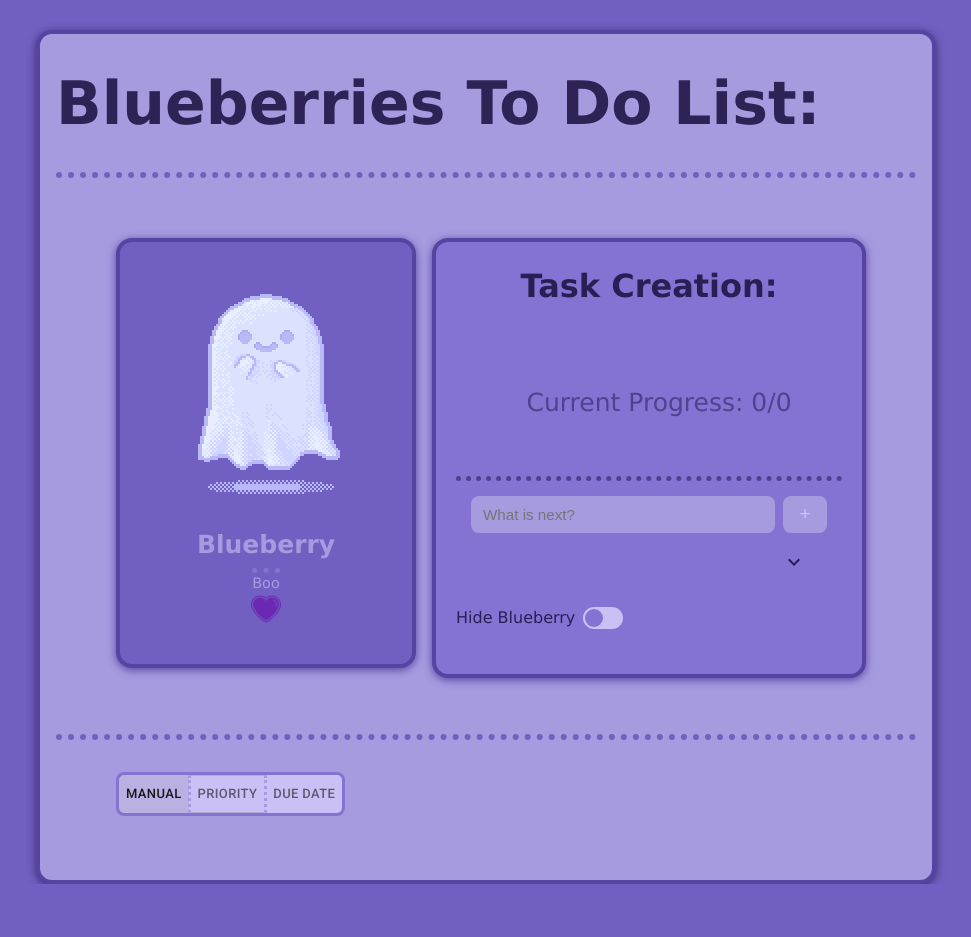
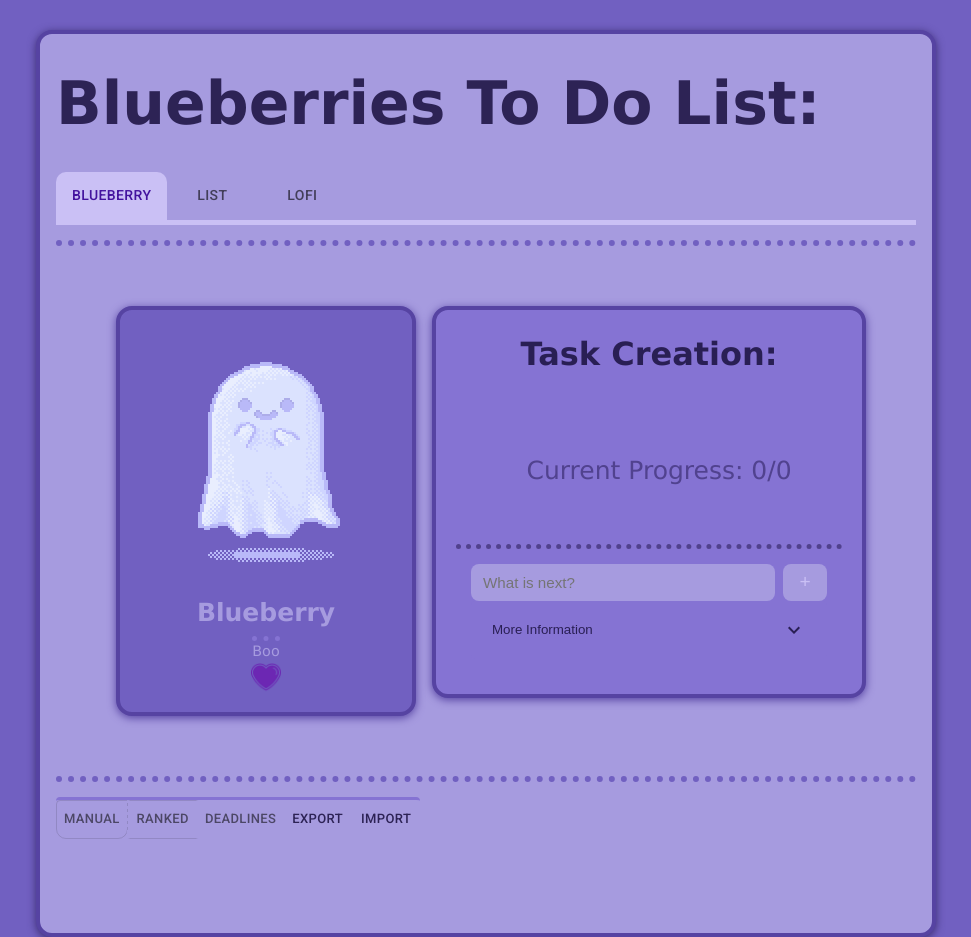
Before and after one commit to RS550/To-Do-App, a React (Vite) app: page / in a window 1280 px wide. Shown: the whole page, without its empty margins (154-1125 px from the left). Before the commit the page ends 884 px from the top, so only its background shows below. Built offline with nearby package versions, Linux system fonts and the light colour scheme.

Commit message:
Updated tabs

```diff
--- a/src/App.css
+++ b/src/App.css
@@ -1,6 +1,6 @@
 /* ===== Preset Colors ===== */
 :root {
-    --c8: #0f0c1d;
+    --c8: #a69bdfa8;
     --c7: #201647e7;
     --c6: #3a2c70;
     --c5: #3a2c70b1;
@@ -64,62 +64,15 @@ header h1 {
   margin-bottom: 24px;
 }
 
-/* Toggle switch for showing/hiding the pet card */
-.toggleSwitch {
-  display: flex;
-  align-items: center;
-  gap: 8px;
-  cursor: pointer;
-  user-select: none;
-}
-
-.toggleSwitch input {
-  display: none;
-}
-
-.toggleSlider {
-  position: relative;
-  width: 40px;
-  height: 22px;
-  background-color:var(--c0);
-  border-radius: 999px;
-  transition: background-color 0.2s ease;
-}
-
-.toggleSlider::before {
-  content: "";
-  position: absolute;
-  top: 2px;
-  left: 2px;
-  width: 18px;
-  height: 18px;
-  background-color: var(--c2);
-  border-radius: 50%;
-  transition: transform 0.2s ease;
-}
-
-.toggleSwitch input:checked + .toggleSlider {
-  background-color: var(--c5);
-}
-
-.toggleSwitch input:checked + .toggleSlider::before {
-  transform: translateX(18px);
-}
-
-.toggleLabel {
-  font-size: 0.85rem;
-}
-
-
 /* ===== Two Column Layout (Pet + Stats + Form) ===== */
 .two-column {
   display: grid;
   grid-template-columns: auto 1fr;
   grid-template-areas:
-    "pet navbar"
+    "pet taskCreation"
     "pet  sub";
   gap: 6px;
-  margin-bottom: 32px;
+  margin-bottom: 15px;
   align-items: stretch;
   padding: 50px;
   border-top: 6px dotted var(--c3);
@@ -131,10 +84,33 @@ header h1 {
   .two-column {
     grid-template-rows: auto auto;
     grid-template-areas:
-      "navbar"
+      "taskCreation"
       "sub";
   }
 }
+
+/* ===== NavBar ===== */
+.navBar{
+  color: var(--c6) !important;
+  border-bottom: 5px solid var(--c0);
+  margin-bottom: 15px;
+}
+
+.nav-tab-0{
+  border-top-left-radius: 10px !important;
+  border-top-right-radius: 10px !important;
+}
+
+.nav-tab-1{
+  border-top-left-radius: 10px !important;
+  border-top-right-radius: 10px !important;
+}
+
+.nav-tab-2{
+  border-top-left-radius: 10px !important;
+  border-top-right-radius: 10px !important;
+}
+
 
 /* ===== Pet Card ===== */
 .card {
@@ -177,7 +153,7 @@ header h1 {
 
 .sub-Column {
   margin-top: 10px;;
-  grid-area: navbar;
+  grid-area: taskCreation;
   align-items: center;
   justify-content: center;
   padding: 20;
@@ -220,7 +196,7 @@ header h1 {
   border:none;
   border-radius: 8px;
   font-size: 0.95rem;
-  color: var(--c8);
+  color: var(--c7);
   background-color: var(--c1);
 }
 
@@ -254,11 +230,35 @@ header h1 {
   box-shadow: none !important;
 }
 
+.drop-menu {
+  border-radius: 10px;
+  background-color: var(--c8) !important;
+}
+
 .spacer{
   height: 20px;
+
 }
 
+/* ===== Video Display ===== */
+.video-box {
+  max-height: 515px;
+  background-color: black;
+  border-radius: 16px;
+  border: 6px solid black;
+  box-shadow: 0 2px 8px var(--c4);
+}
 
+.iframe {
+  width:750px;
+  height: 505px;
+  max-width: 760px;
+  max-height: 515px;
+}
+
+.video-hidden {
+  display: none;
+}
 
 /* ===== Task List ===== */
 .taskList {
@@ -327,18 +327,13 @@ header h1 {
 }
 
 .sortControls {
-  margin-left: 60px;
-  border-radius: 8px !important;
-  background-color: var(--c0) !important;
-  border: 3px solid var(--c2) !important;
-}
-
-.sortControls::selection {
-  background-color: var(--c2) !important;
+  margin: 0px 60px 30px 0px;
+  border-top: 3px solid var(--c2) !important;
 }
 
 .manualB {
- border: none !important;
+  border-bottom-left-radius: 10px !important;
+  border-bottom-right-radius: 10px !important;
 }
 .priorityB {
   border-left: 3px dotted var(--c1) !important;
--- a/src/App.jsx
+++ b/src/App.jsx
@@ -4,14 +4,15 @@ import Form from './Form.jsx';
 import Header from './Header.jsx';
 import TaskTracking from './TaskTracking.jsx';
 import TaskList from './TaskList';
-import ShowPetToggle from './ShowPetToggle';
 import Card from './Card.jsx';
+import NavBar from './NavBar';
 import './App.css';
 
 function App() {
   const [tasks, setTasks] = useState([]);
-  const [showPet, setShowPet] = useState(true);
+  // 0 = default view (pet shown), 1 = focus mode (pet hidden), 2 = video placeholder.
 
+  const [activeTab, setActiveTab] = useState(0);
 
  // Load from localStorage
   React.useEffect(() => {
@@ -28,23 +29,45 @@ function App() {
  const tasksCompleted = tasks.filter(task => task.isCompleted === true).length;
  const tasksTotal = tasks.length;
 
+  // The task-creation column is identical whether or not the pet is showing,
+  // so it's pulled out once and reused by both tab 0 and tab 1.
+  const taskCreationColumn = (
+    <div className="sub-Column">
+      <h1>Task Creation:</h1>
+
+      <TaskTracking className='task-stats' tasksCompleted={tasksCompleted} tasksTotal={tasksTotal} limit={1} />
+
+      <Form className='form' tasks={tasks} setTasks={setTasks} />
+    </div>
+  );
+
   return (
     <div className="wrapper">
       <Header />
+      <NavBar activeTab={activeTab} setActiveTab={setActiveTab} />
 
       <div className='two-column'>
-        {showPet && <Card className='pet' />}
+        {activeTab === 0 && (
+          <>
+            <Card className='pet' />
+            {taskCreationColumn}
+          </>
+        )}
 
-        <div className="sub-Column">
-          <h1>Task Creation:</h1>
+        {activeTab === 1 && taskCreationColumn}
 
-          <TaskTracking className='task-stats' tasksCompleted={tasksCompleted} tasksTotal={tasksTotal} limit={1} />
-
-          <Form className='form' tasks={tasks} setTasks={setTasks} />
-
-          <ShowPetToggle showPet={showPet} setShowPet={setShowPet} />
-
-
+                <div className={`video-box${activeTab === 2 ? '' : ' video-hidden'}`}>
+          <iframe
+            className="iframe"
+            width="auto"
+            height="auto"
+            src="https://www.youtube.com/embed/4xDzrJKXOOY?enablejsapi=1"
+            title="YouTube video player"
+            frameBorder="0"
+            allow="accelerometer; autoplay; clipboard-write; encrypted-media; gyroscope; picture-in-picture; web-share"
+            referrerPolicy="strict-origin-when-cross-origin"
+            allowFullScreen
+          ></iframe>
         </div>
       </div>
       <TaskList tasks={tasks} setTasks={setTasks} />
@@ -53,4 +76,5 @@ function App() {
 }
 
 
+
 export default App;
--- a/src/DropDownMenu.jsx
+++ b/src/DropDownMenu.jsx
@@ -34,7 +34,7 @@ function DropDownMenu({priority, setPriority, dueDate, setDueDate}) {
             aria-controls={`${id}-panel1-content`}
             id={`${id}-panel1-header`}
             >
-                <Typography ></Typography>
+                <p>More Information</p>
                 </AccordionSummary>
                 <AccordionDetails className='drop-menu'>
                     <p className='ranking'>Priority</p>
--- /dev/null
+++ b/src/NavBar.jsx
@@ -0,0 +1,70 @@
+import React from 'react';
+import Tabs from '@mui/material/Tabs';
+import Tab from '@mui/material/Tab';
+import Box from '@mui/material/Box';
+
+// activeTab / setActiveTab are lifted up to App so the tab selection can
+// drive which content renders in the two-column area (replaces the old
+// showPet toggle state).
+function NavBar({ activeTab, setActiveTab }) {
+  const handleChange = (event, newValue) => {
+    setActiveTab(newValue);
+  };
+
+  return (
+    <Box className="navBar">
+      <Tabs
+        value={activeTab}
+        onChange={handleChange}
+        aria-label="view tabs"
+        // Drop the default blue-underline indicator since the selected
+        // state is now shown via each Tab's background color instead.
+        sx={{
+          '& .MuiTabs-indicator': {
+            display: 'none',
+          },
+        }}
+      >
+        <Tab
+          label="Blueberry"
+          className="nav-tab-0"
+          id="nav-tab-0"
+          aria-controls="nav-tabpanel-0"
+          sx={{
+            '&.Mui-selected': {
+              backgroundColor: '#cac0f5',
+              color:'#43139e',
+            },
+          }}
+        />
+        <Tab
+          label="List"
+          className="nav-tab-1"
+          id="nav-tab-1"
+          aria-controls="nav-tabpanel-1"
+          sx={{
+            '&.Mui-selected': {
+              backgroundColor: '#cac0f5',
+              color:'#43139e',
+            },
+          }}
+        />
+        <Tab
+          label="Lofi"
+          className="nav-tab-2"
+          id="nav-tab-2"
+          aria-controls="nav-tabpanel-2"
+          sx={{
+            '&.Mui-selected': {
+              backgroundColor: '#cac0f5',
+              color:'#43139e',
+
+            },
+          }}
+        />
+      </Tabs>
+    </Box>
+  );
+}
+
+export default NavBar;
--- a/src/TaskList.jsx
+++ b/src/TaskList.jsx
@@ -2,12 +2,35 @@ import React from 'react';
 import { useState, useMemo } from 'react';
 import ToggleButton from '@mui/material/ToggleButton';
 import ToggleButtonGroup from '@mui/material/ToggleButtonGroup';
+import Button from '@mui/material/Button';
+import Rating from '@mui/material/Rating';
+
+// Shared styling so the sort ToggleButtons and the Export/Import Buttons
+// all match NavBar's tab look: no default MUI blue, a var(--c8) background
+// highlight instead (on the selected sort option, and on hover for the
+// plain action buttons).
+const toggleSx = {
+  '&.Mui-selected': {
+    backgroundColor: '#cac0f5',
+              color:'#43139e',
+  },
+};
+
+const actionButtonSx = {
+  marginTop:'5px',
+  color: 'inherit',
+  border:'none',
+  '&:hover': {
+    backgroundColor: 'var(--c8)',
+  },
+};
 
 
 // from array of tasks, produces ordered list of tasks
 function TaskList({tasks, setTasks}) {
   const dragItem = React.useRef(null);
   const dragOverItem = React.useRef(null);
+  const fileInputRef = React.useRef(null);
 
   //'manual' = user's drag-and-drop order, otherwise sorted on the fly for display
   const [sortBy, setSortBy] = useState('manual');
@@ -22,6 +45,49 @@ function TaskList({tasks, setTasks}) {
     localStorage.setItem("tasks", JSON.stringify(updatedTasks));
   };
 
+  //downloads the current task list as a JSON file the user can save/share
+  const handleExport = () => {
+    const dataStr = JSON.stringify(tasks, null, 2);
+    const blob = new Blob([dataStr], { type: 'application/json' });
+    const url = URL.createObjectURL(blob);
+
+    const link = document.createElement('a');
+    link.href = url;
+    link.download = 'tasks.json';
+    link.click();
+
+    URL.revokeObjectURL(url);
+  };
+
+  //the actual <input type="file"> is hidden; this button just triggers it
+  const handleImportClick = () => {
+    fileInputRef.current?.click();
+  };
+
+  //reads the chosen JSON file and replaces the current task list with it
+  const handleImportChange = (event) => {
+    const file = event.target.files[0];
+    if (!file) return;
+
+    const reader = new FileReader();
+    reader.onload = (e) => {
+      try {
+        const importedTasks = JSON.parse(e.target.result);
+        if (!Array.isArray(importedTasks)) {
+          throw new Error('Imported file is not a task list');
+        }
+        setTasks(importedTasks);
+        localStorage.setItem('tasks', JSON.stringify(importedTasks));
+      } catch (err) {
+        console.error('Failed to import tasks:', err);
+      }
+    };
+    reader.readAsText(file);
+
+    //reset so importing the same filename again still fires onChange
+    event.target.value = null;
+  };
+
   //derives a sorted copy for display without touching the underlying
   //tasks array/localStorage, so the user's manual drag order isn't lost
   //when they switch back to it
@@ -31,10 +97,13 @@ function TaskList({tasks, setTasks}) {
     if (sortBy === 'priority') {
       return [...tasks].sort((a, b) => {
         //tasks without a priority sink to the bottom
-        if (a.priority == null && b.priority == null) return 0;
-        if (a.priority == null) return 1;
-        if (b.priority == null) return -1;
-        return a.priority - b.priority;
+        //Number(...) guards against priority having been saved as a string
+        const aPriority = a.priority == null ? null : Number(a.priority);
+        const bPriority = b.priority == null ? null : Number(b.priority);
+        if (aPriority == null && bPriority == null) return 0;
+        if (aPriority == null) return 1;
+        if (bPriority == null) return -1;
+        return aPriority - bPriority;
       });
     }
 
@@ -61,6 +130,7 @@ function TaskList({tasks, setTasks}) {
 
   return (
     <>
+      <div className="listControls">
         <ToggleButtonGroup
           className="sortControls"
           value={sortBy}
@@ -69,16 +139,55 @@ function TaskList({tasks, setTasks}) {
           aria-label="sort tasks by"
           size="small"
         >
-        <ToggleButton className='manualB' value="manual" aria-label="manual order">
+          <ToggleButton className='manualB' value="Auto" aria-label="manual order" sx={toggleSx}>
             Manual
           </ToggleButton>
-        <ToggleButton className='priorityB' value="priority" aria-label="sort by priority">
-          Priority
+          <ToggleButton className='priorityB' value="priority" aria-label="sort by priority" sx={toggleSx}>
+            Ranked
           </ToggleButton>
-        <ToggleButton className='dueB' value="dueDate" aria-label="sort by due date">
-          Due Date
+          <ToggleButton className='dueB' value="dueDate" aria-label="sort by due date" sx={toggleSx}>
+            Deadlines
           </ToggleButton>
+          <div className="listActions">
+          <Button
+            className="exportButton"
+            variant="outlined"
+            size="small"
+            onClick={handleExport}
+            sx={actionButtonSx}
+          >
+            Export
+          </Button>
+          <Button
+            className="functionButton"
+            variant="outlined"
+            size="small"
+            onClick={handleImportClick}
+            sx={actionButtonSx}
+          >
+            Import
+          </Button>
+          <input
+            type="file"
+            className="functionButton"
+            accept="application/json"
+            ref={fileInputRef}
+            onChange={handleImportChange}
+            style={{ display: 'none' }}
+          />
+        </div>
         </ToggleButtonGroup>
+        <div>
+
+          <input
+            type="file"
+            accept="application/json"
+            ref={fileInputRef}
+            onChange={handleImportChange}
+            style={{ display: 'none' }}
+          />
+        </div>
+      </div>
 
       <ul className="taskList">
         {sortedTasks && sortedTasks.length > 0 ? (
@@ -203,7 +312,14 @@ function Item({ item, tasks, setTasks, index, dragItem, dragOverItem, handleSort
             {item?.title}
           </p>
           {item.priority != null && (
-            <span className="taskPriority">Priority: {item.priority}</span>
+            //localStorage/JSON as a string, and Rating's value prop needs
+            //a number to know how many stars to fill in.
+            <Rating
+              className="taskPriority"
+              value={Number(item.priority)}
+              readOnly
+              size="small"
+            />
           )}
           {item.dueDate && (
             <span className="taskDueDate">
```
Lines whose indentation alone changed are shown as unchanged.
